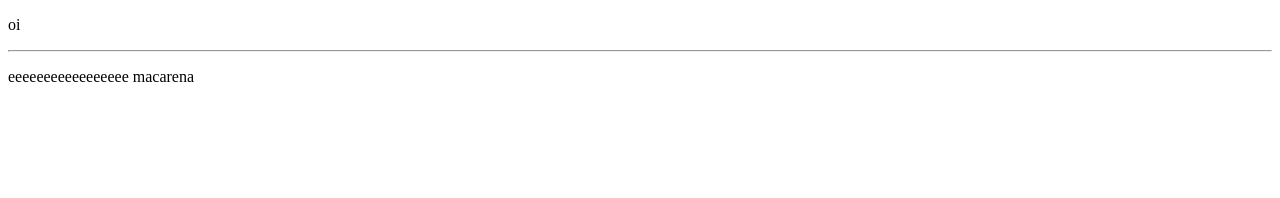
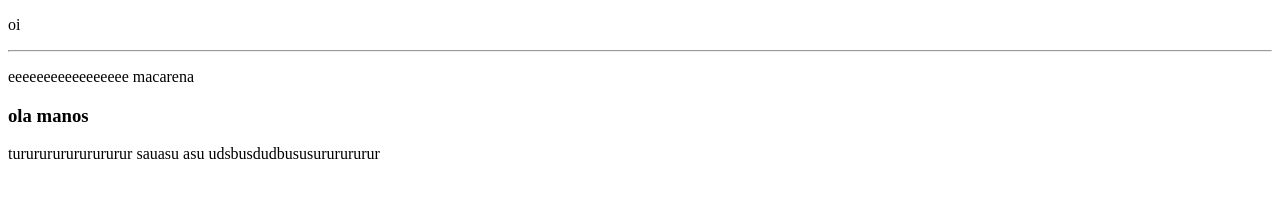
Before and after one commit to yperdoom/git-teste, a plain HTML site: page index.html in a window 1280 px wide. Drawn offline with Linux system fonts and the light colour scheme.

Commit message:
adicao de uma nova div

```diff
--- a/index.html
+++ b/index.html
@@ -13,6 +13,12 @@
         <p>eeeeeeeeeeeeeeeee macarena</p>
     </div>
 
+    <div>
+        <h3>ola manos</h3>
+
+        <p>tururururururururur sauasu asu udsbusdudbususururururur</p>
+    </div>
+
 
 </body>
 </html>
```
